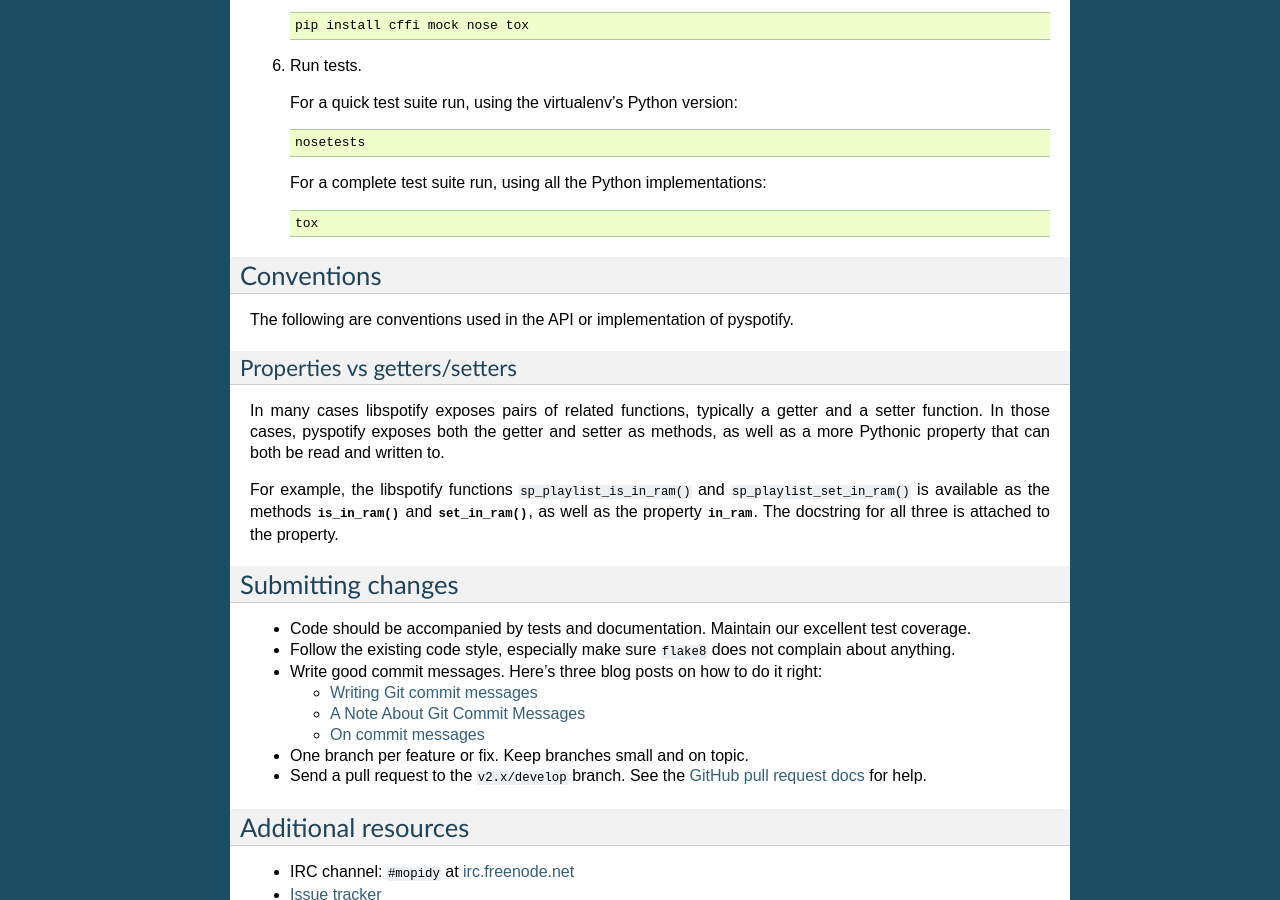
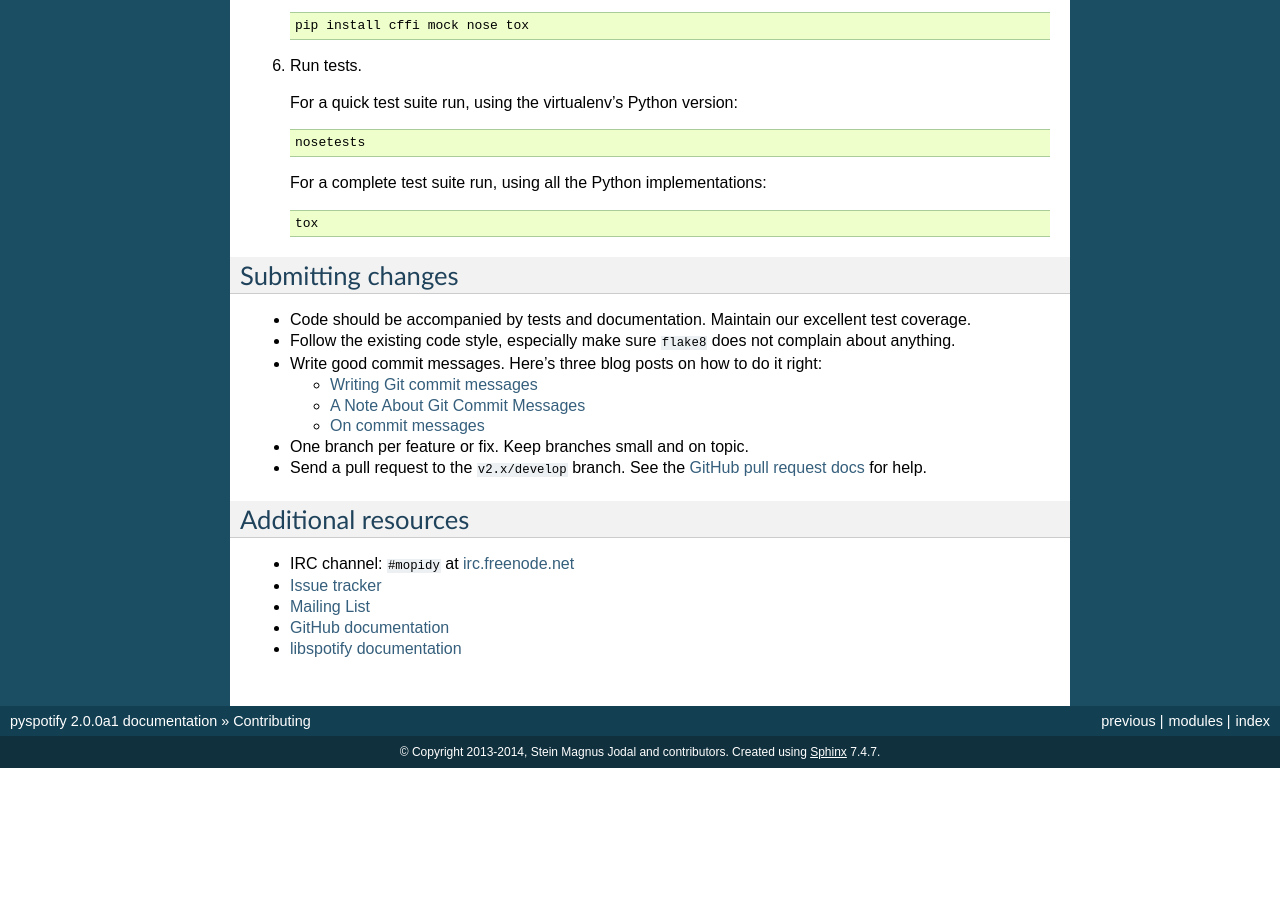
Before and after one commit to jodal/pyspotify, a Sphinx documentation site: the page built from docs/contributing.rst, in a window 1280 px wide and 900 px high, scrolled down 638 px. Built offline with Sphinx 7.4.7, drawn with Linux system fonts in a browser that asks for light colours; pages that are not in the unit, such as notebooks, are missing from menus; after the commit the page ends 1406 px from its top, so only the background shows below that; some of the changed text lies outside the part shown.

Commit message:
docs: Remove old policy on properties vs getters/setters

```diff
--- a/docs/contributing.rst
+++ b/docs/contributing.rst
@@ -48,27 +48,6 @@ Development setup
        tox
 
 
-Conventions
-===========
-
-The following are conventions used in the API or implementation of pyspotify.
-
-
-Properties vs getters/setters
------------------------------
-
-In many cases libspotify exposes pairs of related functions, typically a getter
-and a setter function. In those cases, pyspotify exposes both the getter and
-setter as methods, as well as a more Pythonic property that can both be read
-and written to.
-
-For example, the libspotify functions ``sp_playlist_is_in_ram()`` and
-``sp_playlist_set_in_ram()`` is available as the methods
-:meth:`~spotify.Playlist.is_in_ram` and :meth:`~spotify.Playlist.set_in_ram`,
-as well as the property :attr:`~spotify.Playlist.in_ram`. The docstring for all
-three is attached to the property.
-
-
 Submitting changes
 ==================
 
--- a/docs/plans.rst
+++ b/docs/plans.rst
@@ -13,8 +13,7 @@ for audio playback.
 v2.0.0a1: 100% complete bindings
 ================================
 
-- Get rid of a lot of properties or getter/setter pairs. The API doesn't feel
-  consistent enough as is.
+- Release!
 
 
 v2.0.0a2: Thread safety
```
